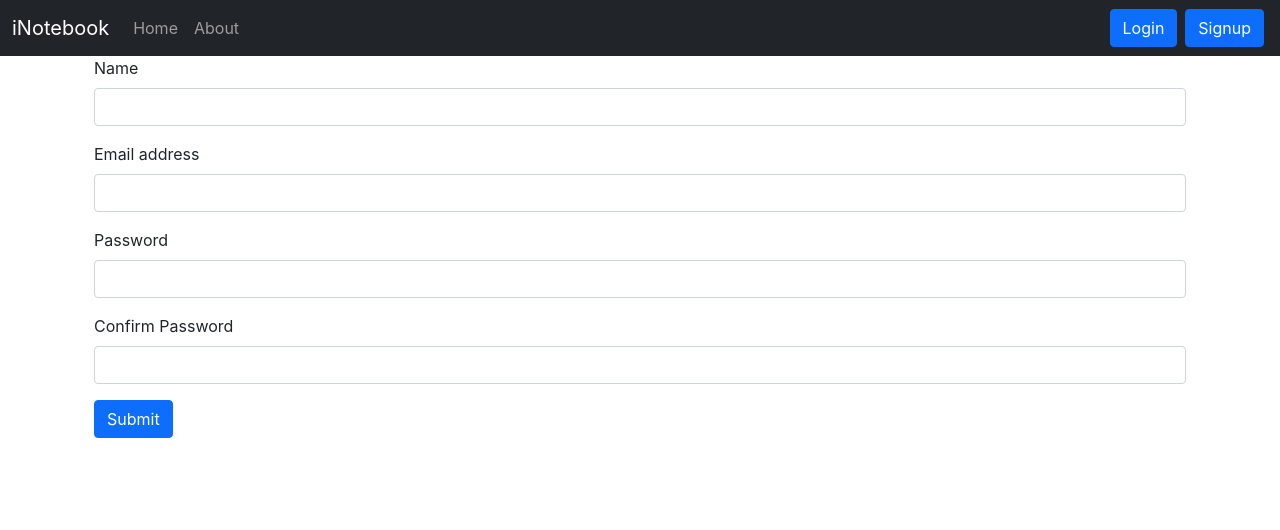
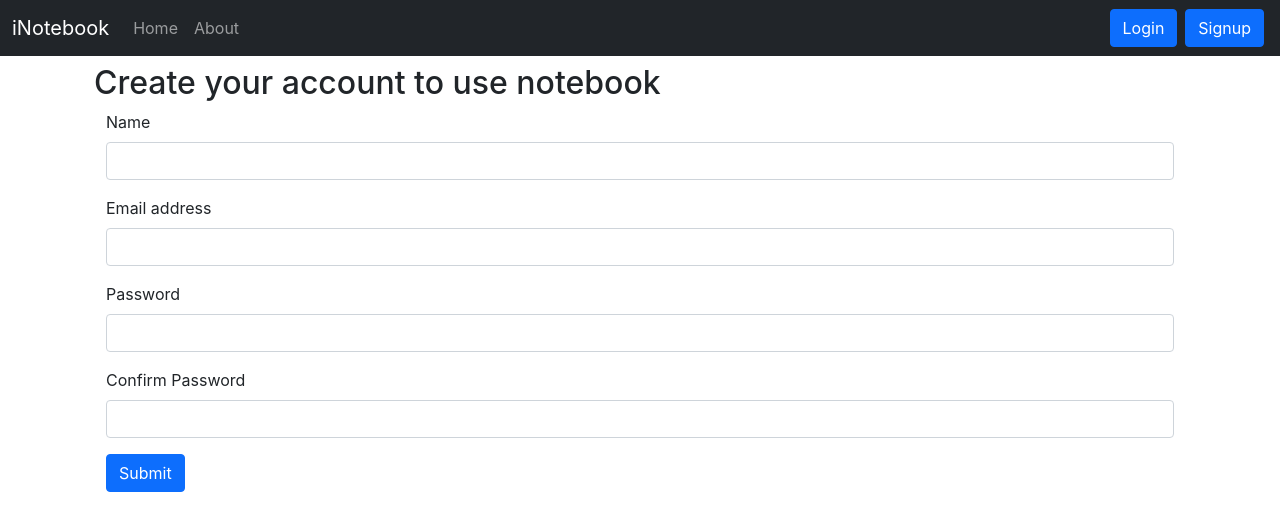
Before and after one commit to QaziAhmad77/Notes-Storing-App, a React (Create React App) app in the folder frontend/: page /signup in a window 1280 px wide. Shown: the top 530 px of the page. Built offline with nearby package versions, Linux system fonts and the light colour scheme.

Commit message:
frontend

```diff
--- a/frontend/src/components/Notes.js
+++ b/frontend/src/components/Notes.js
@@ -86,11 +86,10 @@
 
       <div className="row my-3">
         <h2>You Notes</h2>
-        {Array.isArray(notes) && notes.length === 0 && "No notes to display"}
-        {Array.isArray(notes) &&
-          notes.map((note) => {
-            return <Noteitem key={note._id} updateNote={updateNote} showAlert={showAlert} note={note} />;
-          })}
+        <div className="container mx-2">{notes.length === 0 && "No notes to display"}</div>
+        {notes.map((note) => {
+          return <Noteitem key={note._id} updateNote={updateNote} showAlert={showAlert} note={note} />;
+        })}
       </div>
     </>
   );
--- a/frontend/src/components/Signup.js
+++ b/frontend/src/components/Signup.js
@@ -35,6 +35,8 @@
 
   return (
     <>
+      <div className="container mt-2">
+        <h2>Create your account to use notebook</h2>
         <div className="container">
           <form onSubmit={handleSubmit}>
             <div className="mb-3">
@@ -66,6 +68,7 @@
             </button>
           </form>
         </div>
+      </div>
     </>
   );
 };
```
Lines whose indentation alone changed are shown as unchanged.
